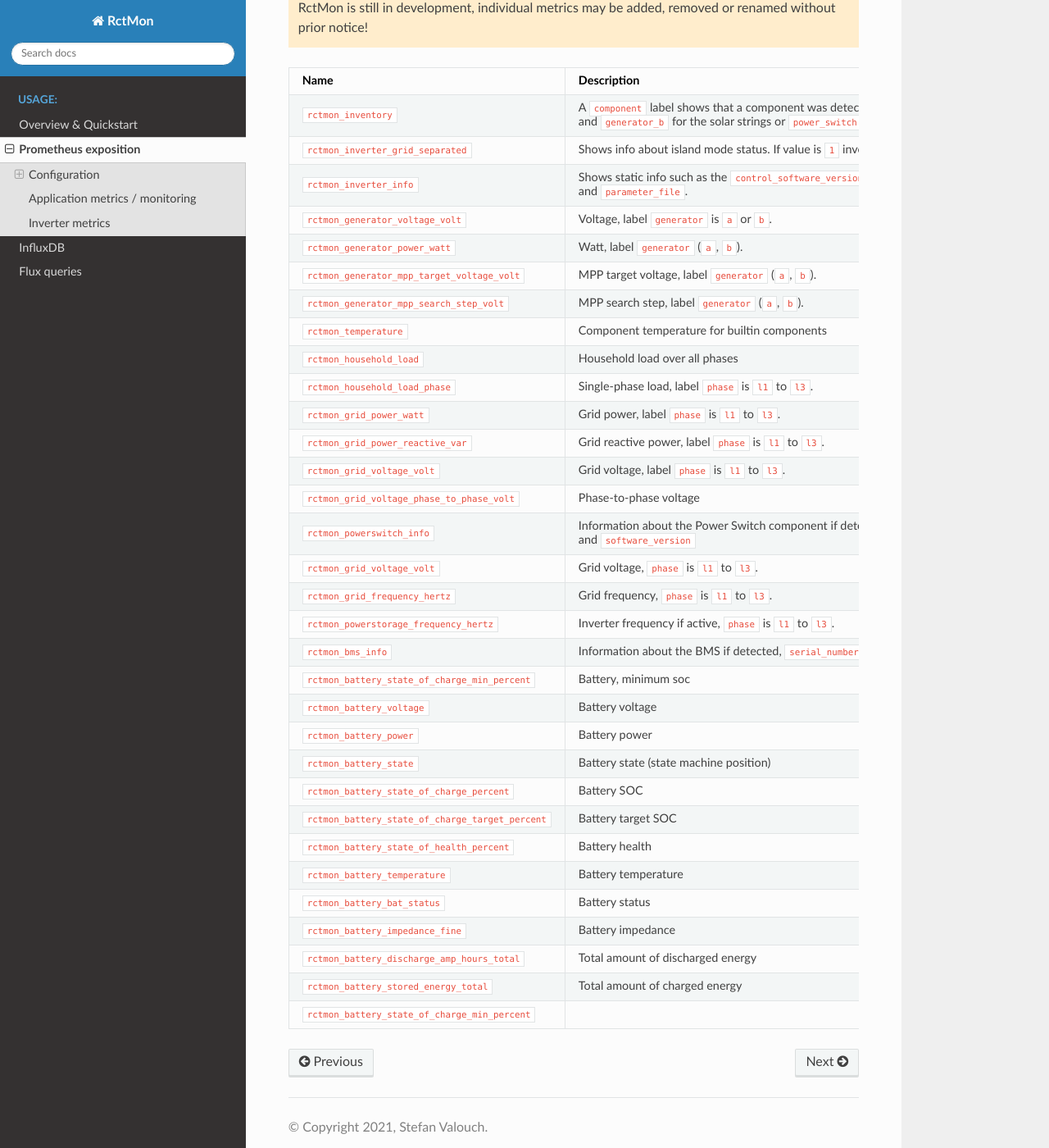
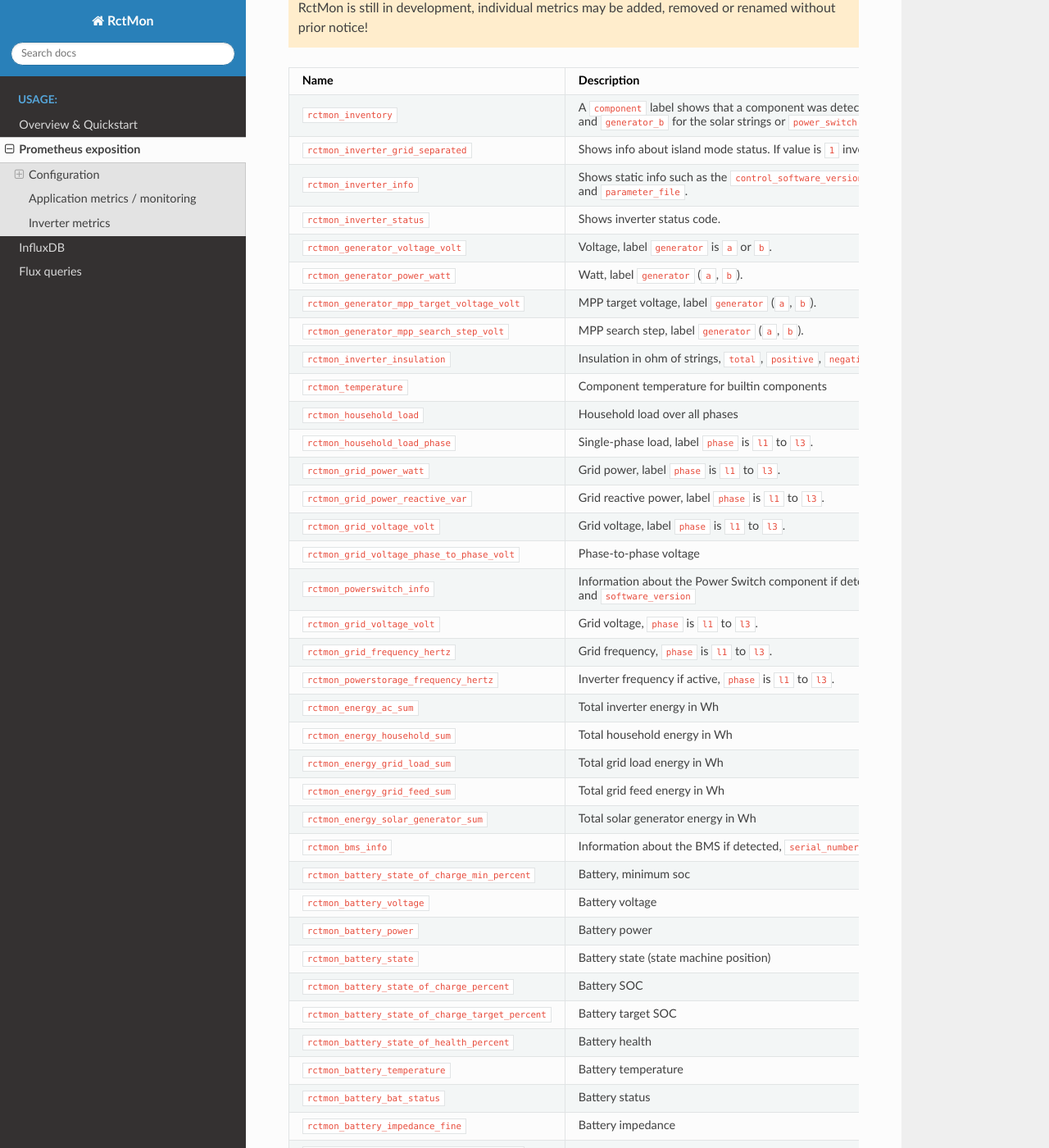
Before and after one commit to svalouch/rctmon, a Sphinx documentation site: the page built from docs/use_prometheus.rst, in a window 1280 px wide and 1400 px high, scrolled down 2210 px. Shown: the whole window at 82% size. Built offline with Sphinx 7.4.7 and the Read the Docs theme 2.0.0, drawn with Linux system fonts in a browser that asks for light colours.

Commit message:
Add energy readings and insulation

```diff
--- a/docs/use_prometheus.rst
+++ b/docs/use_prometheus.rst
@@ -113,6 +113,8 @@
 | ``rctmon_inverter_info``                          | Shows static info such as the ``control_software_version``, the |
 |                                                   | ``serial_number`` and ``parameter_file``.                       |
 +---------------------------------------------------+-----------------------------------------------------------------+
+| ``rctmon_inverter_status``                        | Shows inverter status code.                                     |
++---------------------------------------------------+-----------------------------------------------------------------+
 | ``rctmon_generator_voltage_volt``                 | Voltage, label ``generator`` is ``a`` or ``b``.                 |
 +---------------------------------------------------+-----------------------------------------------------------------+
 | ``rctmon_generator_power_watt``                   | Watt, label ``generator`` (``a``, ``b``).                       |
@@ -120,6 +122,9 @@
 | ``rctmon_generator_mpp_target_voltage_volt``      | MPP target voltage, label ``generator`` (``a``, ``b``).         |
 +---------------------------------------------------+-----------------------------------------------------------------+
 | ``rctmon_generator_mpp_search_step_volt``         | MPP search step, label ``generator`` (``a``, ``b``).            |
++---------------------------------------------------+-----------------------------------------------------------------+
+| ``rctmon_inverter_insulation``                    | Insulation in ohm of strings, ``total``, ``positive``,          |
+|                                                   | ``negative``                                                    |
 +---------------------------------------------------+-----------------------------------------------------------------+
 | ``rctmon_temperature``                            | Component temperature for builtin components                    |
 +---------------------------------------------------+-----------------------------------------------------------------+
@@ -143,6 +148,16 @@
 | ``rctmon_grid_frequency_hertz``                   | Grid frequency, ``phase`` is ``l1`` to ``l3``.                  |
 +---------------------------------------------------+-----------------------------------------------------------------+
 | ``rctmon_powerstorage_frequency_hertz``           | Inverter frequency if active, ``phase`` is ``l1`` to ``l3``.    |
++---------------------------------------------------+-----------------------------------------------------------------+
+| ``rctmon_energy_ac_sum``                          | Total inverter energy in Wh                                     |
++---------------------------------------------------+-----------------------------------------------------------------+
+| ``rctmon_energy_household_sum``                   | Total household energy in Wh                                    |
++---------------------------------------------------+-----------------------------------------------------------------+
+| ``rctmon_energy_grid_load_sum``                   | Total grid load energy in Wh                                    |
++---------------------------------------------------+-----------------------------------------------------------------+
+| ``rctmon_energy_grid_feed_sum``                   | Total grid feed energy in Wh                                    |
++---------------------------------------------------+-----------------------------------------------------------------+
+| ``rctmon_energy_solar_generator_sum``             | Total solar generator energy in Wh                              |
 +---------------------------------------------------+-----------------------------------------------------------------+
 | ``rctmon_bms_info``                               | Information about the BMS if detected, ``serial_number``        |
 +---------------------------------------------------+-----------------------------------------------------------------+
```
